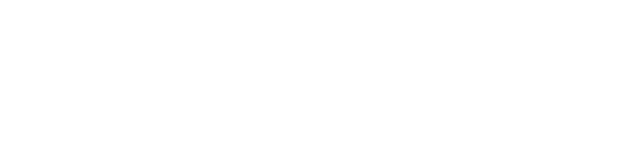
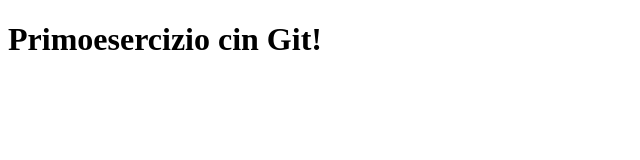
Before and after one commit to klelia/test-git, a plain HTML site: page index.html in a window 1280 px wide. Shown: the whole page, without its empty margins (0-640 px from the left). Drawn offline with Linux system fonts and the light colour scheme.

Commit message:
add h1 to index html

```diff
--- a/index.html
+++ b/index.html
@@ -7,6 +7,6 @@
     <title>Document</title>
 </head>
 <body>
-
+    <h1>Primoesercizio cin Git!</h1>
 </body>
 </html>
```
